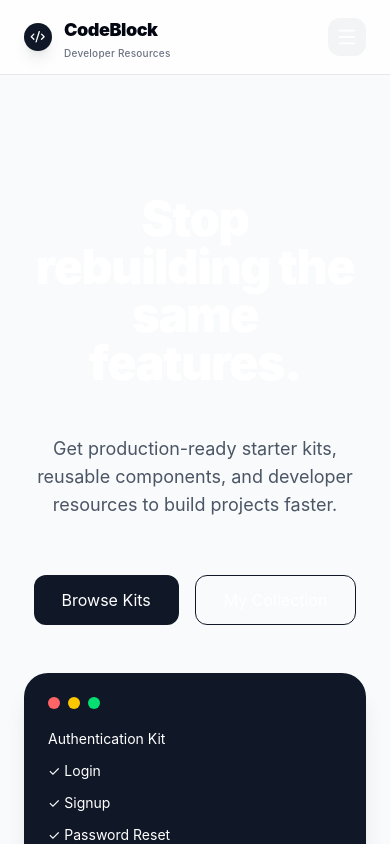
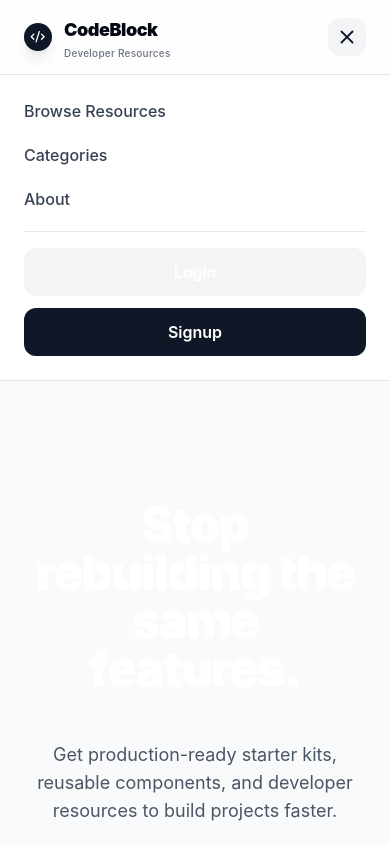
Before and after one commit to MORESUCCESS/CodeBlock, a React (Vite) app: page / in a window 390 px wide. Both pictures are taken after a click on the button 347 px from the left and 37 px from the top of the page. Shown: the top 844 px of the page. Built offline with nearby package versions, Linux system fonts and the light colour scheme.

Commit message:
added mobile navigation view component

```diff
--- a/src/components/layout.jsx
+++ b/src/components/layout.jsx
@@ -1,49 +1,79 @@
-import React from "react";
-import { Menu } from "lucide-react";
+import React, { useState } from "react";
+import { Menu, X } from "lucide-react";
 import Logo from "./logo";
 import { FaGithub } from "react-icons/fa";
 import { FaXTwitter } from "react-icons/fa6";
 
 const Layout = ({ children }) => {
+  const [isMenuOpen, setIsMenuOpen] = useState(false);
+
+  const navLinks = ["Browse Resources", "Categories", "About"];
+
   return (
     <div className="min-h-screen flex flex-col bg-gray-50 dark:bg-gray-950">
       {/* Navbar */}
-      <header className="w-full border-b border-gray-200 dark:border-gray-800 bg-white/80 dark:bg-gray-950/80 backdrop-blur-md sticky top-0 z-50">
-        <nav className="max-w-7xl mx-auto px-6 py-4 flex items-center justify-between">
+      <header
+        className="
+        w-full
+        border-b
+        border-gray-200
+        dark:border-gray-800
+        bg-white/80
+        dark:bg-gray-950/80
+        backdrop-blur-md
+        sticky
+        top-0
+        z-50
+      "
+      >
+        <nav
+          className="
+          max-w-7xl
+          mx-auto
+          px-6
+          py-4
+          flex
+          items-center
+          justify-between
+        "
+        >
           <Logo size="sm" />
 
           {/* Desktop Navigation */}
-          <div className="hidden md:flex items-center gap-8 text-sm font-medium text-gray-600 dark:text-gray-300">
+          <div
+            className="
+            hidden
+            md:flex
+            items-center
+            gap-8
+            text-sm
+            font-medium
+            text-gray-600
+            dark:text-gray-300
+          "
+          >
+            {navLinks.map((link) => (
               <a
+                key={link}
                 href="#"
-              className="hover:text-black dark:hover:text-white transition"
+                className="
+                  hover:text-black
+                  dark:hover:text-white
+                  transition
+                "
               >
-              Browse Resources
+                {link}
               </a>
-
-            <a
-              href="#"
-              className="hover:text-black dark:hover:text-white transition"
-            >
-              Categories
-            </a>
-
-            <a
-              href="#"
-              className="hover:text-black dark:hover:text-white transition"
-            >
-              About
-            </a>
+            ))}
           </div>
 
-          {/* Actions */}
-          <div className="flex items-center gap-3">
-            {/* Auth Links */}
+          {/* Desktop Actions */}
           <div className="hidden sm:flex items-center gap-3">
             <a
               href="#"
               className="
-                  px-4 py-2
+                px-4
+                py-2
                 rounded-xl
                 text-sm
                 font-semibold
@@ -60,7 +90,8 @@ const Layout = ({ children }) => {
             <a
               href="#"
               className="
-                  px-5 py-2
+                px-5
+                py-2
                 rounded-xl
                 bg-gray-900
                 text-white
@@ -74,59 +105,179 @@ const Layout = ({ children }) => {
             </a>
           </div>
 
-            {/* Mobile Menu */}
+          {/* Mobile Menu Button */}
           <button
+            onClick={() => setIsMenuOpen(!isMenuOpen)}
             className="
               md:hidden
               p-2
               rounded-xl
               bg-gray-100
               dark:bg-gray-800
+              text-gray-900
+              dark:text-white
+            "
+          >
+            {isMenuOpen ? <X size={22} /> : <Menu size={22} />}
+          </button>
+        </nav>
+
+        {/* Mobile Navigation */}
+        {isMenuOpen && (
+          <div
+            className="
+            md:hidden
+            border-t
+            border-gray-200
+            dark:border-gray-800
+            px-6
+            py-6
+            bg-white
+            dark:bg-gray-950
+          "
+          >
+            <div className="flex flex-col gap-5">
+              {navLinks.map((link) => (
+                <a
+                  key={link}
+                  href="#"
+                  onClick={() => setIsMenuOpen(false)}
+                  className="
+                    text-gray-700
+                    dark:text-gray-200
+                    font-medium
+                    hover:text-black
+                    dark:hover:text-white
+                  "
+                >
+                  {link}
+                </a>
+              ))}
+
+              <div
+                className="
+                flex
+                flex-col
+                gap-3
+                pt-4
+                border-t
+                border-gray-200
+                dark:border-gray-800
+              "
+              >
+                <a
+                  href="#"
+                  className="
+                    px-4
+                    py-3
+                    rounded-xl
+                    text-white
+                    text-center
+                    font-semibold
+                    bg-gray-100
+                    dark:bg-gray-900
+                  "
+                >
+                  Login
+                </a>
+
+                <a
+                  href="#"
+                  className="
+                    px-4
+                    py-3
+                    rounded-xl
+                    text-center
+                    font-semibold
+                    bg-gray-900
                     text-white
                   "
                 >
-              <Menu size={22} />
-            </button>
+                  Signup
+                </a>
               </div>
-        </nav>
+            </div>
+          </div>
+        )}
       </header>
 
       {/* Page Content */}
       <main className="flex-1 mb-20">{children}</main>
 
       {/* Footer */}
-      <footer className="border-t border-gray-200 dark:border-gray-800 bg-white dark:bg-gray-950">
-        <div className="max-w-7xl mx-auto px-6 py-10 grid md:grid-cols-3 gap-8">
-          {/* Brand */}
+      <footer
+        className="
+        border-t
+        border-gray-200
+        dark:border-gray-800
+        bg-white
+        dark:bg-gray-950
+      "
+      >
+        <div
+          className="
+          max-w-7xl
+          mx-auto
+          px-6
+          py-10
+          grid
+          md:grid-cols-3
+          gap-8
+        "
+        >
           <div>
             <Logo size="sm" />
 
-            <p className="mt-4 text-sm text-gray-500 dark:text-gray-400 max-w-sm">
+            <p
+              className="
+              mt-4
+              text-sm
+              text-gray-500
+              dark:text-gray-400
+              max-w-sm
+            "
+            >
               Get production-ready code blocks, starter kits, and developer
               resources for your next project.
             </p>
           </div>
 
-          {/* Links */}
           <div>
-            <h3 className="font-bold text-gray-900 dark:text-white mb-4">
+            <h3
+              className="
+              font-bold
+              text-gray-900
+              dark:text-white
+              mb-4
+            "
+            >
               Platform
             </h3>
 
-            <ul className="space-y-2 text-sm text-gray-500 dark:text-gray-400">
+            <ul
+              className="
+              space-y-2
+              text-sm
+              text-gray-500
+              dark:text-gray-400
+            "
+            >
               <li>Components</li>
-
               <li>Starter Kits</li>
-
               <li>Templates</li>
-
               <li>Documentation</li>
             </ul>
           </div>
 
-          {/* Social */}
           <div>
-            <h3 className="font-bold text-gray-900 dark:text-white mb-4">
+            <h3
+              className="
+              font-bold
+              text-gray-900
+              dark:text-white
+              mb-4
+            "
+            >
               Connect
             </h3>
 
```
Also changed, not shown: src/App.jsx (+0 -52 lines). Lines whose indentation alone changed are shown as unchanged.
